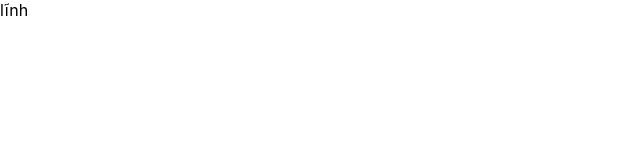
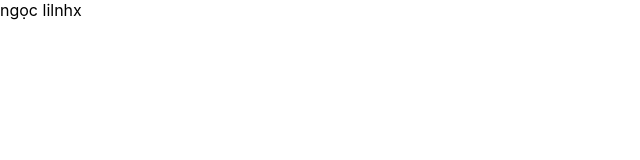
Before and after one commit to ngoclin16/ngoclinh16, a React (Create React App) app: page / in a window 1280 px wide. Shown: the top 160 px of the page, without its empty margins (0-640 px from the left). Built offline with nearby package versions, Linux system fonts and the light colour scheme.

Commit message:
Update App.js

```diff
--- a/src/App.js
+++ b/src/App.js
@@ -1,7 +1,7 @@
 const App = () => {
   return (
     <div>
-      lĩnh
+      ngọc lilnhx
     </div>
    );
 }
```
